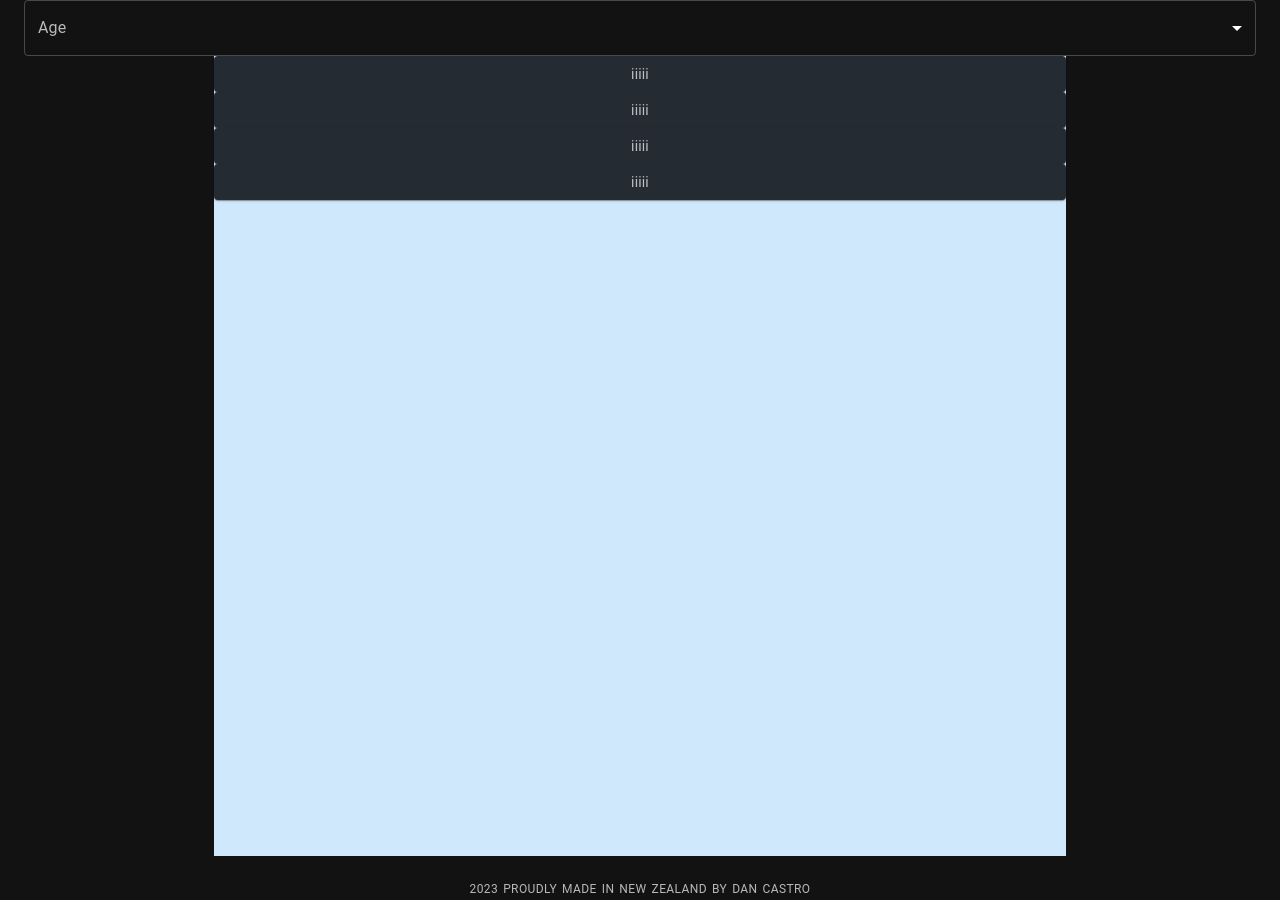
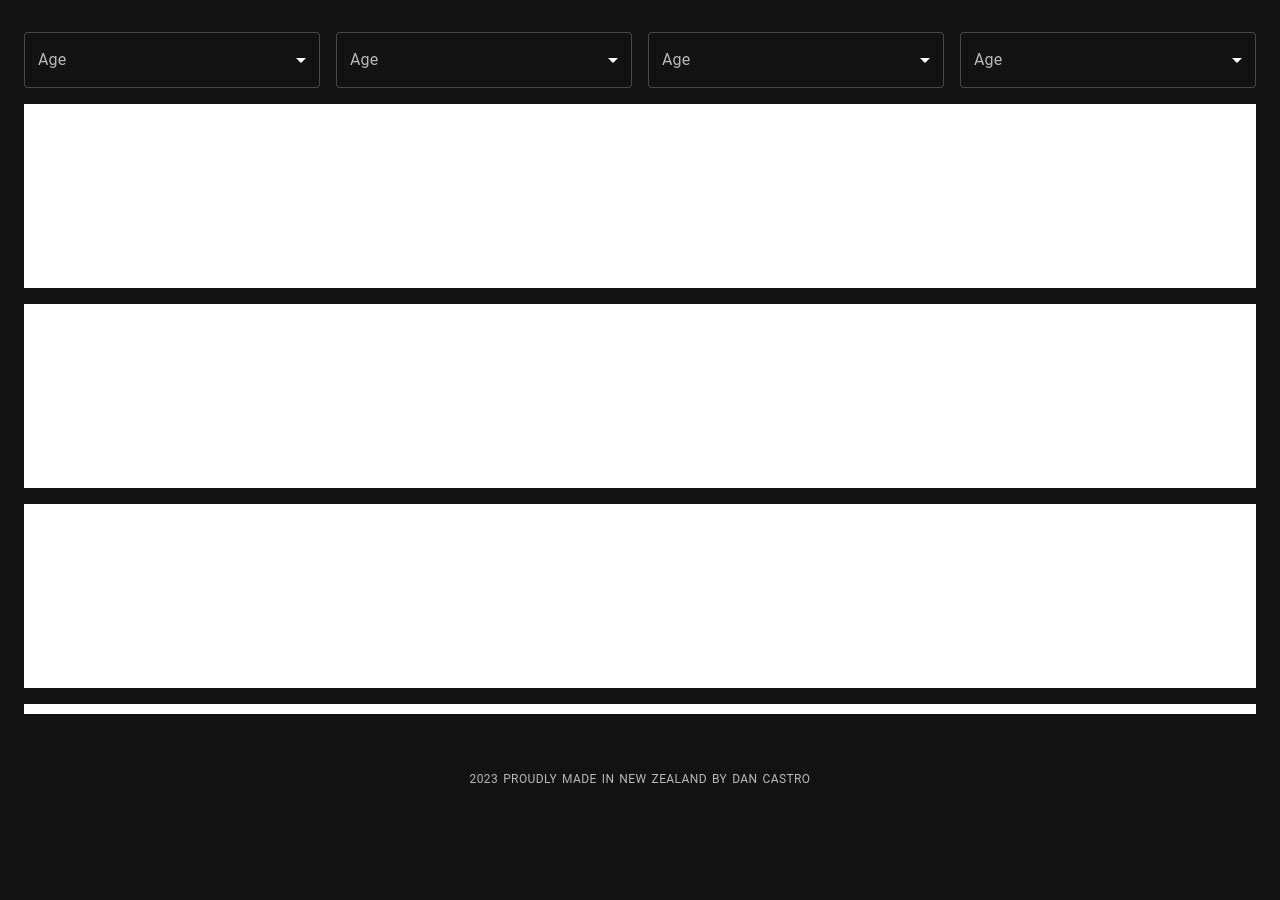
Before and after one commit to WsilenceY/ProjectDemo, a React (Vite) app: page / in a window 1280 px wide. After the commit the page ends 800 px from the top, so only its background shows below. Built offline with nearby package versions, Linux system fonts and the light colour scheme.

Commit message:
list layout

```diff
--- a/index.html
+++ b/index.html
@@ -1,3 +1,11 @@
+<!--
+ * @Author: wangying wangying@waytous.com
+ * @Date: 2023-06-09 09:54:59
+ * @LastEditors: wangying wangying@waytous.com
+ * @LastEditTime: 2023-06-09 10:51:01
+ * @FilePath: /ProjectDemo/index.html
+ * @Description: 这是默认设置,请设置`customMade`, 打开koroFileHeader查看配置 进行设置: https://github.com/OBKoro1/koro1FileHeader/wiki/%E9%85%8D%E7%BD%AE
+-->
 <!DOCTYPE html>
 <html lang="en">
   <head>
@@ -7,7 +15,7 @@
       name="viewport"
       content="minimum-scale=1, initial-scale=1, width=device-width"
     />
-    <title>Vite + React + TS</title>
+    <title>D</title>
   </head>
   <body>
     <div id="root"></div>
--- a/src/components/Layout/Layout.tsx
+++ b/src/components/Layout/Layout.tsx
@@ -17,12 +17,13 @@ export const Layout: FC<LayoutProps> = (props) => {
       css={css`
         min-height: 100vh;
         width:100%;
+        overflow-x: hidden;
       `}
     >
       <div
         css={css`
           display: flex;
-          min-height: calc(100vh - ${FOOTER_HEIGHT}px);
+          height: calc(100vh - ${FOOTER_HEIGHT}px);
         `}
       >
         <Box component='main' sx={{ flexGrow: 1, p: 3, pt: 0 }}>
--- a/src/main.scss
+++ b/src/main.scss
@@ -1,3 +1,8 @@
+html{
+  width: 100%;
+  height: 100%;
+  overflow: hidden;
+}
 body {
   margin: 0;
   padding: 0;
@@ -8,4 +13,5 @@ body {
 }
 #root{
   width: 100%;
+  height: 100%;
 }
--- a/src/pages/list/Filter.tsx
+++ b/src/pages/list/Filter.tsx
@@ -1,10 +1,19 @@
+/*
+ * @Author: wangying wangying@waytous.com
+ * @Date: 2023-06-09 09:54:59
+ * @LastEditors: wangying wangying@waytous.com
+ * @LastEditTime: 2023-06-09 10:42:16
+ * @FilePath: /ProjectDemo/src/pages/list/Filter.tsx
+ * @Description: filter模块
+ */
 import React,{useState} from 'react';
-import {Box,FormControl,Select,InputLabel,MenuItem} from '@mui/material';
+import {Box,FormControl,Select,InputLabel,MenuItem,Grid} from '@mui/material';
  const Filter = (props:any) => {
   const [age,setAge]= useState();
   const handleChange = ()=>{}
   return (
-    <Box sx={{ minWidth: 120 }}>
+    <Grid container spacing={2} mb={2} mt={2}>
+      <Grid item xs={6} md={3}>
         <FormControl fullWidth>
           <InputLabel id="demo-simple-select-label">Age</InputLabel>
           <Select
@@ -19,7 +28,56 @@ import {Box,FormControl,Select,InputLabel,MenuItem} from '@mui/material';
             <MenuItem value={30}>Thirty</MenuItem>
           </Select>
         </FormControl>
-  </Box>
+      </Grid>
+      <Grid item xs={6} md={3}>
+        <FormControl fullWidth>
+          <InputLabel id="demo-simple-select-label">Age</InputLabel>
+          <Select
+            labelId="demo-simple-select-label"
+            id="demo-simple-select"
+            value={age}
+            label="Age"
+            onChange={handleChange}
+          >
+            <MenuItem value={10}>Ten</MenuItem>
+            <MenuItem value={20}>Twenty</MenuItem>
+            <MenuItem value={30}>Thirty</MenuItem>
+          </Select>
+        </FormControl>
+      </Grid>
+      <Grid item xs={6} md={3}>
+        <FormControl fullWidth>
+          <InputLabel id="demo-simple-select-label">Age</InputLabel>
+          <Select
+            labelId="demo-simple-select-label"
+            id="demo-simple-select"
+            value={age}
+            label="Age"
+            onChange={handleChange}
+          >
+            <MenuItem value={10}>Ten</MenuItem>
+            <MenuItem value={20}>Twenty</MenuItem>
+            <MenuItem value={30}>Thirty</MenuItem>
+          </Select>
+        </FormControl>
+      </Grid>
+      <Grid item xs={6} md={3}>
+        <FormControl fullWidth>
+          <InputLabel id="demo-simple-select-label">Age</InputLabel>
+          <Select
+            labelId="demo-simple-select-label"
+            id="demo-simple-select"
+            value={age}
+            label="Age"
+            onChange={handleChange}
+          >
+            <MenuItem value={10}>Ten</MenuItem>
+            <MenuItem value={20}>Twenty</MenuItem>
+            <MenuItem value={30}>Thirty</MenuItem>
+          </Select>
+        </FormControl>
+      </Grid>
+  </Grid>
   );
 }
 export default Filter;
--- a/src/pages/list/LaunchItem.tsx
+++ b/src/pages/list/LaunchItem.tsx
@@ -1,8 +1,16 @@
+/*
+ * @Author: wangying wangying@waytous.com
+ * @Date: 2023-06-09 09:54:59
+ * @LastEditors: wangying wangying@waytous.com
+ * @LastEditTime: 2023-06-09 10:21:34
+ * @FilePath: /ProjectDemo/src/pages/list/LaunchItem.tsx
+ * @Description: 这是默认设置,请设置`customMade`, 打开koroFileHeader查看配置 进行设置: https://github.com/OBKoro1/koro1FileHeader/wiki/%E9%85%8D%E7%BD%AE
+ */
 import React from 'react'
 import { Box } from '@mui/material'
 export default function LaunchItem() {
   return (
-    <Box>
+    <Box width={'100%'} height={'100%'} bgcolor={'#fff'}>
      iiiii
     </Box>
   )
--- /dev/null
+++ b/src/pages/list/index.module.scss
@@ -0,0 +1,4 @@
+.list_con{
+  height: calc(100% - 120px);
+  overflow: auto;
+}
--- a/src/pages/list/index.tsx
+++ b/src/pages/list/index.tsx
@@ -1,37 +1,40 @@
-import React from 'react';
-import {Container,CssBaseline,Box,Grid,Paper,styled  } from '@mui/material';
+/*
+ * @Author: wangying wangying@waytous.com
+ * @Date: 2023-06-09 09:54:59
+ * @LastEditors: wangying wangying@waytous.com
+ * @LastEditTime: 2023-06-09 11:18:53
+ * @FilePath: /ProjectDemo/src/pages/list/index.tsx
+ * @Description: 列表页
+ */
+import React,{useState} from 'react';
+import {Container,CssBaseline,Box,Grid,Paper,styled, Link,Button  } from '@mui/material';
 import Filter from './Filter'
 import LaunchItem from './LaunchItem'
 import { Outlet } from "react-router-dom";
-const Item = styled(Paper)(({ theme }) => ({
-  backgroundColor: theme.palette.mode === 'dark' ? '#1A2027' : '#fff',
-  ...theme.typography.body2,
-  padding: theme.spacing(1),
-  textAlign: 'center',
-  color: theme.palette.text.secondary,
-}));
- const ListCon= (props:any) => {
-  console.log('----list-- props--', props)
+import styles from './index.module.scss'
+ const ListCon= () => {
+  const [itemnum, setItemNm]=useState(12)
   return (
     <React.Fragment>
       <CssBaseline />
       <Filter></Filter>
-      <Container component={Grid} maxWidth="md">
-        <Box sx={{ bgcolor: '#cfe8fc', height: '100vh' }} >
-          <Item>
-            <LaunchItem></LaunchItem>
-          </Item>
-          <Item>
-            <LaunchItem></LaunchItem>
-          </Item>
-          <Item>
-            <LaunchItem></LaunchItem>
-          </Item>
-          <Item>
-            <LaunchItem></LaunchItem>
-          </Item>
-        </Box>
-      </Container>
+      <div className={styles.list_con}>
+        <Grid container spacing={2} height={'100%'} overflow={'scroll'}>
+          {
+            new Array(itemnum).fill(1).map((item,index)=>{
+              return (
+                <Grid xs={12} xl={6} item minHeight={200}>
+                   <LaunchItem></LaunchItem>
+                </Grid>
+              )
+            })
+          }
+          <Grid xs={12} xl={12} item>
+            <Link component={Button}>回到顶部</Link>
+          </Grid>
+        </Grid>
+      </div>
+
       <Outlet />
     </React.Fragment>
   );
```
Also changed, not shown: 1 other file (tests, documents, lock files or other folders). Lines whose indentation alone changed are shown as unchanged.
